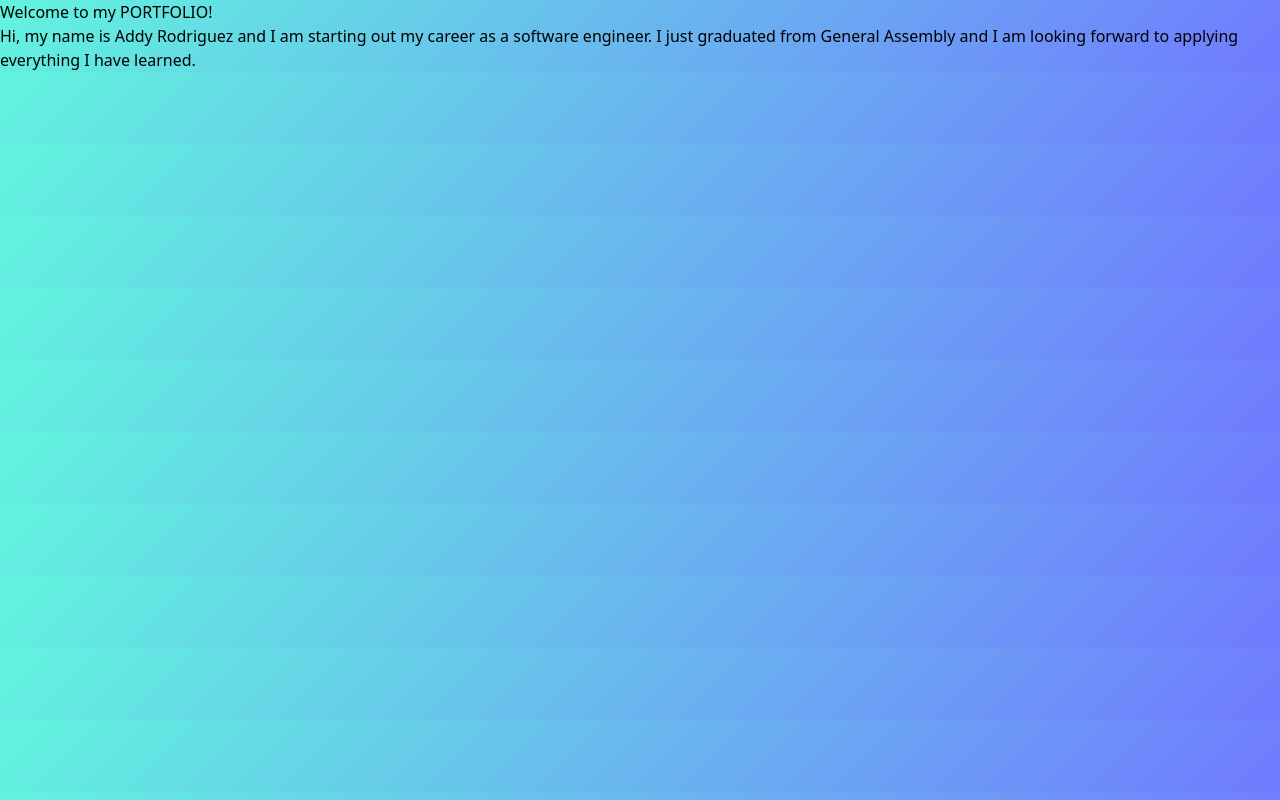
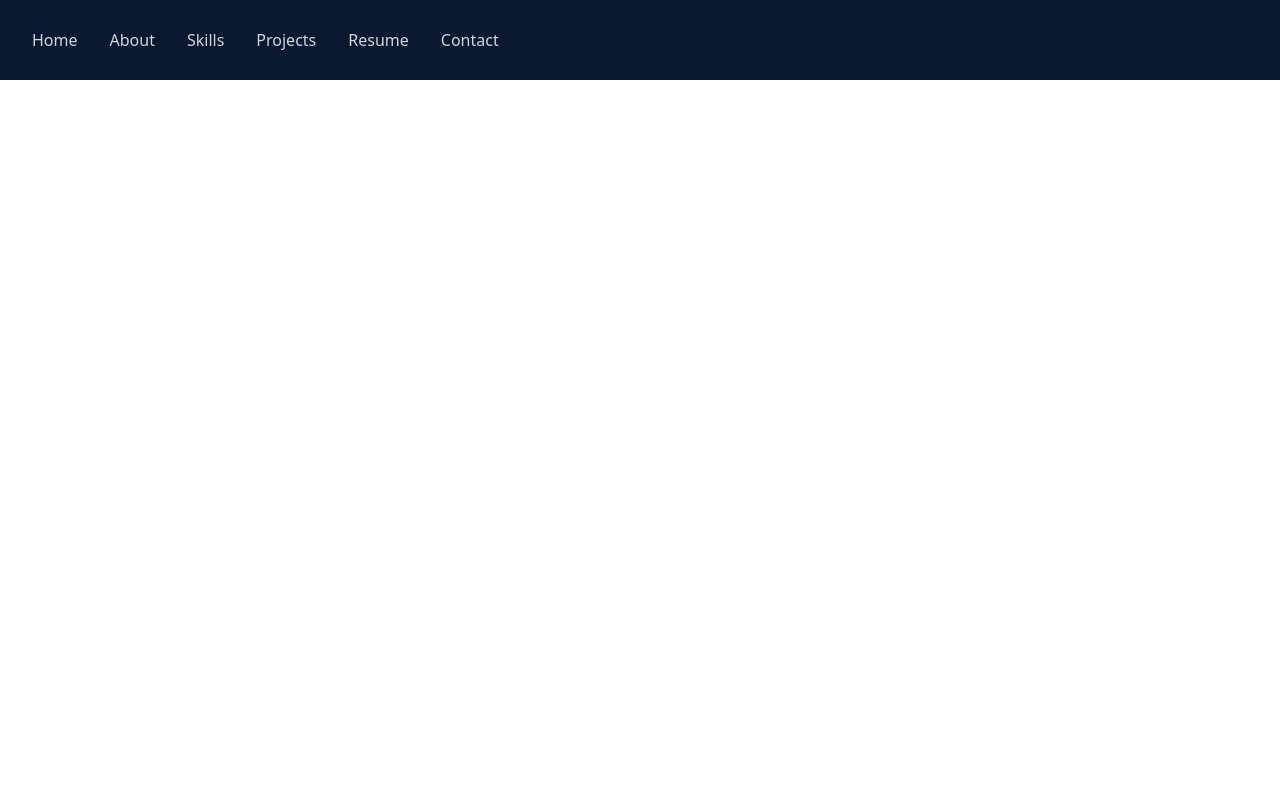
Before and after one commit to AddyRdz/profile-1.0, a React (Create React App) app: page / in a window 1280 px wide. Built offline with nearby package versions, Linux system fonts and the light colour scheme.

Commit message:
creating navbar

```diff
--- a/src/App.js
+++ b/src/App.js
@@ -1,10 +1,11 @@
-
+import Navbar from "./components/Navbar";
 
 function App() {
   return (
     <div>
-      <h1>Welcome to my PORTFOLIO!</h1>
-      <p>Hi, my name is Addy Rodriguez and I am starting out my career as a software engineer. I just graduated from General Assembly and I am looking forward to applying everything I have learned.</p>
+      <Navbar/>
+      {/* <h1 className="text-2xl font-bold">Welcome to my PORTFOLIO!</h1>
+      <p>Hi, my name is Addy Rodriguez and I am starting out my career as a software engineer. I just graduated from General Assembly and I am looking forward to applying everything I have learned.</p> */}
     </div>
   );
 }
--- a/src/components/Navbar.jsx
+++ b/src/components/Navbar.jsx
@@ -1,9 +1,37 @@
 import React from 'react'
+import {FaBars, FaTimes} from 'react-icons/fa'
 
-const navbar = () => {
+const Navbar = () => {
   return (
-    <div>navbar</div>
+    <div className='fixed w-full h-[80px] flex justify-between items-center px-4 bg-[#0a192f] text-gray-300'>
+        {/* Navbar Menu */}
+        <div>
+            <ul className='flex'>
+                <li>Home</li>
+                <li>About</li>
+                <li>Skills</li>
+                <li>Projects</li>
+                <li>Resume</li>
+                <li>Contact</li>
+            </ul>
+        </div>
+
+        {/* Hamburger Nav */}
+        <div className='hidden'>
+            <FaBars/>
+        </div>
+
+        {/* Mobile Menu */}
+        <ul className='hidden'>
+            <li>Home</li>
+            <li>About</li>
+            <li>Skills</li>
+            <li>Projects</li>
+            <li>Resume</li>
+            <li>Contact</li>
+        </ul>
+    </div>
   )
 }
 
-export default navbar
+export default Navbar
--- a/src/index.css
+++ b/src/index.css
@@ -6,5 +6,10 @@
 
 body {
   background: linear-gradient(135deg, hsla(171, 87%, 67%, 1) 0%, hsla(236, 100%, 72%, 1) 100%);
+}
 
+@layer base{
+  li{
+    @apply px-4;
+  }
 }
```
